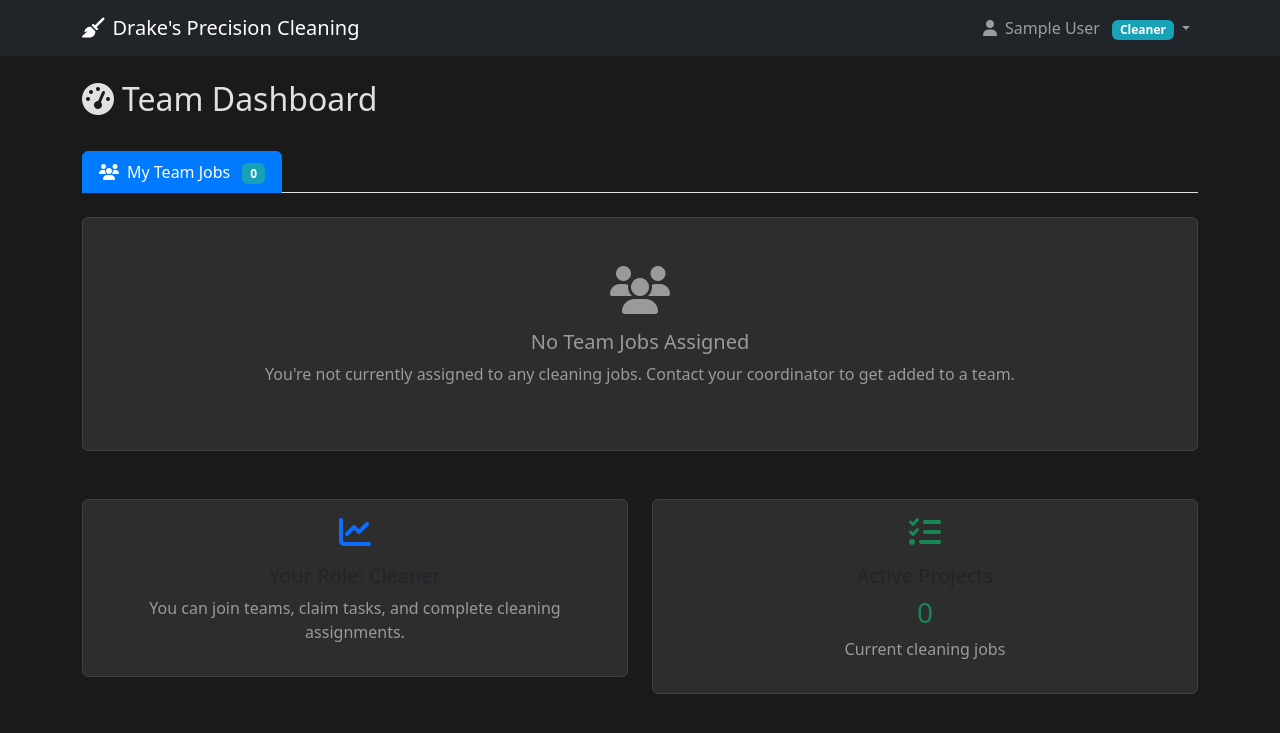
After one commit to ChaiLifeOTFT/CleanEstimate, a Flask app: page /dashboard in a window 1280 px wide. The commit adds this page. Shown: the top 733 px of the page. Run offline with Flask 3, Linux system fonts and the light colour scheme; the visitor is signed in with stand-in values (Sample User, id 1); data that the repository does not hold is empty; some libraries are stand-ins or nearby versions.

Commit message:
Improve user role management and security with CSRF protection
Integrate Flask-WTF for CSRF protection, implement role-based access control using a decorator, restrict new user registrations to the 'cleaner' role, and update session security settings for production.

Replit-Commit-Author: Agent
Replit-Commit-Session-Id: d3746bd4-77b5-4964-ba98-5e78800b5e55
Replit-Commit-Checkpoint-Type: intermediate_checkpoint
Replit-Commit-Screenshot-Url: https://storage.googleapis.com/screenshot-production-us-central1/9720d802-886d-4f21-897e-c89bcb5b1194/d3746bd4-77b5-4964-ba98-5e78800b5e55/UyqzgQl

```diff
--- a/app.py
+++ b/app.py
@@ -3,8 +3,10 @@ import logging
 from flask import Flask, render_template, request, redirect, url_for, flash, session, jsonify, send_file
 from flask_sqlalchemy import SQLAlchemy
 from flask_login import LoginManager, login_required, current_user
+from flask_wtf.csrf import CSRFProtect
 from sqlalchemy.orm import DeclarativeBase
 from werkzeug.middleware.proxy_fix import ProxyFix
+from functools import wraps
 from werkzeug.utils import secure_filename
 import uuid
 import json
@@ -50,10 +52,28 @@ login_manager.init_app(app)
 login_manager.login_view = 'login'
 login_manager.login_message = 'Please log in to access this page.'
 
+# Configure CSRF Protection
+csrf = CSRFProtect(app)
+
 @login_manager.user_loader
 def load_user(user_id):
     from models import User
     return User.query.get(int(user_id))
+
+def role_required(required_role):
+    """Decorator to require specific user role"""
+    def decorator(f):
+        @wraps(f)
+        @login_required
+        def decorated_function(*args, **kwargs):
+            if not current_user.is_authenticated:
+                return redirect(url_for('login'))
+            if current_user.role != required_role:
+                flash(f'Access denied. This feature requires {required_role} role.', 'error')
+                return redirect(url_for('dashboard'))
+            return f(*args, **kwargs)
+        return decorated_function
+    return decorator
 
 # Initialize database and create tables
 with app.app_context():
@@ -64,9 +84,12 @@ with app.app_context():
 # Session configuration for better persistence
 from datetime import timedelta
 app.permanent_session_lifetime = timedelta(hours=24)
-app.config['SESSION_COOKIE_SECURE'] = False  # Set to True in production with HTTPS
+
+# Production-ready session security settings
+app.config['SESSION_COOKIE_SECURE'] = os.environ.get('FLASK_ENV') == 'production'  # True for HTTPS in production
 app.config['SESSION_COOKIE_HTTPONLY'] = True
 app.config['SESSION_COOKIE_SAMESITE'] = 'Lax'
+app.config['REMEMBER_COOKIE_SECURE'] = os.environ.get('FLASK_ENV') == 'production'  # Flask-Login remember me security
 
 # Configuration for file uploads
 UPLOAD_FOLDER = 'static/uploads'
@@ -1210,14 +1233,13 @@ def register():
         name = request.form.get('name', '').strip()
         email = request.form.get('email', '').strip().lower()
         password = request.form.get('password', '')
-        role = request.form.get('role', 'cleaner')
+        # Force all new registrations to 'cleaner' role for security
+        # Coordinators must be promoted by an admin
+        role = 'cleaner'
 
         if not all([name, email, password]):
             flash('All fields are required.', 'error')
             return render_template('register.html')
-
-        if role not in ['cleaner', 'coordinator']:
-            role = 'cleaner'
 
         # Check if user already exists
         existing_user = User.query.filter_by(email=email).first()
@@ -1275,12 +1297,9 @@ def dashboard():
                          user=current_user)
 
 @app.route('/create_job', methods=['GET', 'POST'])
-@login_required
+@role_required('coordinator')
 def create_job():
     """Create a new job - only coordinators can create jobs"""
-    if current_user.role != 'coordinator':
-        flash('Only coordinators can create jobs.', 'error')
-        return redirect(url_for('dashboard'))
 
     if request.method == 'POST':
         from models import Job, JobTeamMember, JobTask, Task
--- a/pyproject.toml
+++ b/pyproject.toml
@@ -17,4 +17,5 @@ dependencies = [
     "sendgrid>=6.12.4",
     "werkzeug>=3.1.3",
     "sqlalchemy>=2.0.43",
+    "flask-wtf>=1.2.2",
 ]
--- /dev/null
+++ b/templates/dashboard.html
@@ -0,0 +1,254 @@
+<!DOCTYPE html>
+<html lang="en">
+<head>
+    <meta charset="UTF-8">
+    <meta name="viewport" content="width=device-width, initial-scale=1.0">
+    <title>Team Dashboard - Drake's Precision Cleaning</title>
+    <link href="https://cdnjs.cloudflare.com/ajax/libs/bootstrap/5.3.0/css/bootstrap.min.css" rel="stylesheet">
+    <link href="https://cdnjs.cloudflare.com/ajax/libs/font-awesome/6.4.0/css/all.min.css" rel="stylesheet">
+    <style>
+        body { background-color: #1a1a1a; color: #e0e0e0; }
+        .card { background-color: #2d2d2d; border: 1px solid #404040; }
+        .card-header { background-color: #383838; border-bottom: 1px solid #404040; }
+        .nav-tabs .nav-link { color: #b0b0b0; border-color: #404040; background-color: #2d2d2d; }
+        .nav-tabs .nav-link.active { color: #fff; background-color: #007bff; border-color: #007bff; }
+        .nav-tabs .nav-link:hover { background-color: #404040; color: #fff; }
+        .badge.bg-success { background-color: #28a745 !important; }
+        .badge.bg-warning { background-color: #ffc107 !important; }
+        .badge.bg-info { background-color: #17a2b8 !important; }
+        .btn-outline-primary { color: #007bff; border-color: #007bff; }
+        .btn-outline-primary:hover { color: #fff; background-color: #007bff; border-color: #007bff; }
+        .list-group-item { background-color: #383838; border-color: #404040; color: #e0e0e0; }
+        .list-group-item:hover { background-color: #454545; }
+        .text-muted { color: #9a9a9a !important; }
+    </style>
+</head>
+<body>
+    <nav class="navbar navbar-expand-lg navbar-dark bg-dark">
+        <div class="container">
+            <a class="navbar-brand" href="{{ url_for('dashboard') }}">
+                <i class="fas fa-broom me-2"></i>Drake's Precision Cleaning
+            </a>
+
+            <button class="navbar-toggler" type="button" data-bs-toggle="collapse" data-bs-target="#navbarNav">
+                <span class="navbar-toggler-icon"></span>
+            </button>
+
+            <div class="collapse navbar-collapse" id="navbarNav">
+                <ul class="navbar-nav ms-auto">
+                    <li class="nav-item dropdown">
+                        <a class="nav-link dropdown-toggle" href="#" id="navbarDropdown" role="button" data-bs-toggle="dropdown">
+                            <i class="fas fa-user me-2"></i>{{ user.name }}
+                            <span class="badge bg-{{ 'warning' if user.role == 'coordinator' else 'info' }} ms-2">
+                                {{ user.role.title() }}
+                            </span>
+                        </a>
+                        <ul class="dropdown-menu dropdown-menu-dark">
+                            <li><a class="dropdown-item" href="{{ url_for('logout') }}">
+                                <i class="fas fa-sign-out-alt me-2"></i>Logout
+                            </a></li>
+                        </ul>
+                    </li>
+                </ul>
+            </div>
+        </div>
+    </nav>
+
+    <div class="container mt-4">
+        {% with messages = get_flashed_messages(with_categories=true) %}
+            {% if messages %}
+                {% for category, message in messages %}
+                    <div class="alert alert-{{ 'danger' if category == 'error' else category }} alert-dismissible fade show" role="alert">
+                        {{ message }}
+                        <button type="button" class="btn-close" data-bs-dismiss="alert"></button>
+                    </div>
+                {% endfor %}
+            {% endif %}
+        {% endwith %}
+
+        <div class="row">
+            <div class="col-12">
+                <div class="d-flex justify-content-between align-items-center mb-4">
+                    <h2>
+                        <i class="fas fa-tachometer-alt me-2"></i>Team Dashboard
+                    </h2>
+
+                    {% if user.role == 'coordinator' %}
+                        <a href="{{ url_for('create_job') }}" class="btn btn-primary">
+                            <i class="fas fa-plus me-2"></i>Create New Job
+                        </a>
+                    {% endif %}
+                </div>
+            </div>
+        </div>
+
+        <!-- Navigation Tabs -->
+        <ul class="nav nav-tabs mb-4" id="jobTabs" role="tablist">
+            <li class="nav-item" role="presentation">
+                <button class="nav-link active" id="team-jobs-tab" data-bs-toggle="tab" data-bs-target="#team-jobs" type="button" role="tab">
+                    <i class="fas fa-users me-2"></i>My Team Jobs
+                    <span class="badge bg-info ms-2">{{ user_jobs|length }}</span>
+                </button>
+            </li>
+            {% if user.role == 'coordinator' %}
+                <li class="nav-item" role="presentation">
+                    <button class="nav-link" id="coordinated-jobs-tab" data-bs-toggle="tab" data-bs-target="#coordinated-jobs" type="button" role="tab">
+                        <i class="fas fa-clipboard-list me-2"></i>Jobs I Coordinate
+                        <span class="badge bg-warning ms-2">{{ coordinated_jobs|length }}</span>
+                    </button>
+                </li>
+            {% endif %}
+        </ul>
+
+        <!-- Tab Content -->
+        <div class="tab-content" id="jobTabsContent">
+            <!-- My Team Jobs Tab -->
+            <div class="tab-pane fade show active" id="team-jobs" role="tabpanel">
+                {% if user_jobs %}
+                    <div class="row">
+                        {% for job in user_jobs %}
+                            <div class="col-lg-6 col-xl-4 mb-4">
+                                <div class="card h-100">
+                                    <div class="card-header">
+                                        <div class="d-flex justify-content-between align-items-center">
+                                            <h6 class="card-title mb-0">{{ job.client_name }}</h6>
+                                            <span class="badge bg-{{ 'success' if job.status == 'completed' else 'warning' if job.status == 'active' else 'secondary' }}">
+                                                {{ job.status.title() }}
+                                            </span>
+                                        </div>
+                                    </div>
+                                    <div class="card-body">
+                                        <p class="card-text text-muted mb-2">
+                                            <i class="fas fa-map-marker-alt me-2"></i>{{ job.job_address }}
+                                        </p>
+                                        {% if job.lot_number %}
+                                            <p class="card-text text-muted mb-2">
+                                                <i class="fas fa-hashtag me-2"></i>Lot {{ job.lot_number }}
+                                            </p>
+                                        {% endif %}
+                                        <p class="card-text text-muted mb-2">
+                                            <i class="fas fa-home me-2"></i>{{ job.square_footage|int }} sq ft
+                                        </p>
+                                        <p class="card-text text-muted mb-3">
+                                            <i class="fas fa-spray-can me-2"></i>{{ job.cleaning_type }}
+                                        </p>
+                                        <div class="d-flex justify-content-between align-items-center">
+                                            <small class="text-muted">
+                                                <i class="fas fa-clock me-1"></i>{{ "%.1f"|format(job.total_estimated_minutes or 0) }} min est.
+                                            </small>
+                                            <a href="#" class="btn btn-outline-primary btn-sm">
+                                                <i class="fas fa-eye me-1"></i>View Tasks
+                                            </a>
+                                        </div>
+                                    </div>
+                                </div>
+                            </div>
+                        {% endfor %}
+                    </div>
+                {% else %}
+                    <div class="card">
+                        <div class="card-body text-center py-5">
+                            <i class="fas fa-users fa-3x text-muted mb-3"></i>
+                            <h5 class="text-muted">No Team Jobs Assigned</h5>
+                            <p class="text-muted">You're not currently assigned to any cleaning jobs. Contact your coordinator to get added to a team.</p>
+                        </div>
+                    </div>
+                {% endif %}
+            </div>
+
+            <!-- Coordinated Jobs Tab (Only for Coordinators) -->
+            {% if user.role == 'coordinator' %}
+                <div class="tab-pane fade" id="coordinated-jobs" role="tabpanel">
+                    {% if coordinated_jobs %}
+                        <div class="row">
+                            {% for job in coordinated_jobs %}
+                                <div class="col-lg-6 col-xl-4 mb-4">
+                                    <div class="card h-100">
+                                        <div class="card-header">
+                                            <div class="d-flex justify-content-between align-items-center">
+                                                <h6 class="card-title mb-0">{{ job.client_name }}</h6>
+                                                <span class="badge bg-{{ 'success' if job.status == 'completed' else 'warning' if job.status == 'active' else 'secondary' }}">
+                                                    {{ job.status.title() }}
+                                                </span>
+                                            </div>
+                                        </div>
+                                        <div class="card-body">
+                                            <p class="card-text text-muted mb-2">
+                                                <i class="fas fa-map-marker-alt me-2"></i>{{ job.job_address }}
+                                            </p>
+                                            {% if job.lot_number %}
+                                                <p class="card-text text-muted mb-2">
+                                                    <i class="fas fa-hashtag me-2"></i>Lot {{ job.lot_number }}
+                                                </p>
+                                            {% endif %}
+                                            <p class="card-text text-muted mb-2">
+                                                <i class="fas fa-home me-2"></i>{{ job.square_footage|int }} sq ft
+                                            </p>
+                                            <p class="card-text text-muted mb-2">
+                                                <i class="fas fa-spray-can me-2"></i>{{ job.cleaning_type }}
+                                            </p>
+                                            <p class="card-text text-muted mb-3">
+                                                <i class="fas fa-users me-2"></i>{{ job.team_members|length }} team members
+                                            </p>
+                                            <div class="d-flex justify-content-between align-items-center">
+                                                <small class="text-muted">
+                                                    <i class="fas fa-clock me-1"></i>{{ "%.1f"|format(job.total_estimated_minutes or 0) }} min est.
+                                                </small>
+                                                <a href="#" class="btn btn-outline-primary btn-sm">
+                                                    <i class="fas fa-cog me-1"></i>Manage
+                                                </a>
+                                            </div>
+                                        </div>
+                                    </div>
+                                </div>
+                            {% endfor %}
+                        </div>
+                    {% else %}
+                        <div class="card">
+                            <div class="card-body text-center py-5">
+                                <i class="fas fa-clipboard-list fa-3x text-muted mb-3"></i>
+                                <h5 class="text-muted">No Jobs Coordinated</h5>
+                                <p class="text-muted">You haven't created any cleaning jobs yet. Click "Create New Job" to get started with coordinating your first cleaning project.</p>
+                                <a href="{{ url_for('create_job') }}" class="btn btn-primary">
+                                    <i class="fas fa-plus me-2"></i>Create Your First Job
+                                </a>
+                            </div>
+                        </div>
+                    {% endif %}
+                </div>
+            {% endif %}
+        </div>
+
+        <!-- Quick Stats Row -->
+        <div class="row mt-5">
+            <div class="col-md-6">
+                <div class="card">
+                    <div class="card-body text-center">
+                        <i class="fas fa-chart-line fa-2x text-primary mb-3"></i>
+                        <h5>Your Role: {{ user.role.title() }}</h5>
+                        <p class="text-muted">
+                            {% if user.role == 'coordinator' %}
+                                You can create jobs, assign team members, and coordinate cleaning projects.
+                            {% else %}
+                                You can join teams, claim tasks, and complete cleaning assignments.
+                            {% endif %}
+                        </p>
+                    </div>
+                </div>
+            </div>
+            <div class="col-md-6">
+                <div class="card">
+                    <div class="card-body text-center">
+                        <i class="fas fa-tasks fa-2x text-success mb-3"></i>
+                        <h5>Active Projects</h5>
+                        <h3 class="text-success">{{ (user_jobs|length + coordinated_jobs|length) if user.role == 'coordinator' else user_jobs|length }}</h3>
+                        <p class="text-muted">Current cleaning jobs</p>
+                    </div>
+                </div>
+            </div>
+        </div>
+    </div>
+
+    <script src="https://cdnjs.cloudflare.com/ajax/libs/bootstrap/5.3.0/js/bootstrap.bundle.min.js"></script>
+</body>
+</html>
--- a/templates/login.html
+++ b/templates/login.html
@@ -40,6 +40,7 @@
                         {% endwith %}
 
                         <form method="POST">
+                            <input type="hidden" name="csrf_token" value="{{ csrf_token() }}"/>
                             <div class="mb-3">
                                 <label for="email" class="form-label">
                                     <i class="fas fa-envelope me-2"></i>Email
```
Also changed, not shown: templates/create_job.html (added, +129 -0 lines), templates/register.html (+2 -9 lines), 2 other files.
